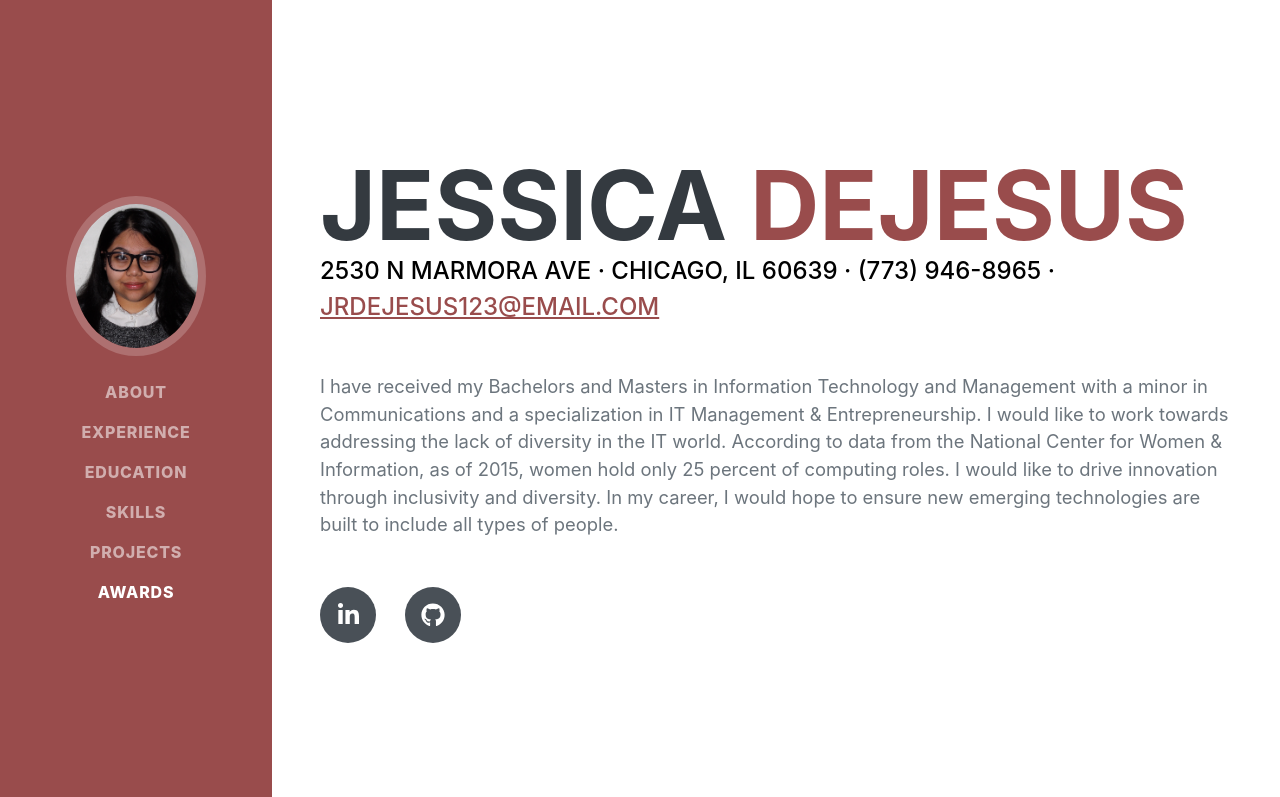
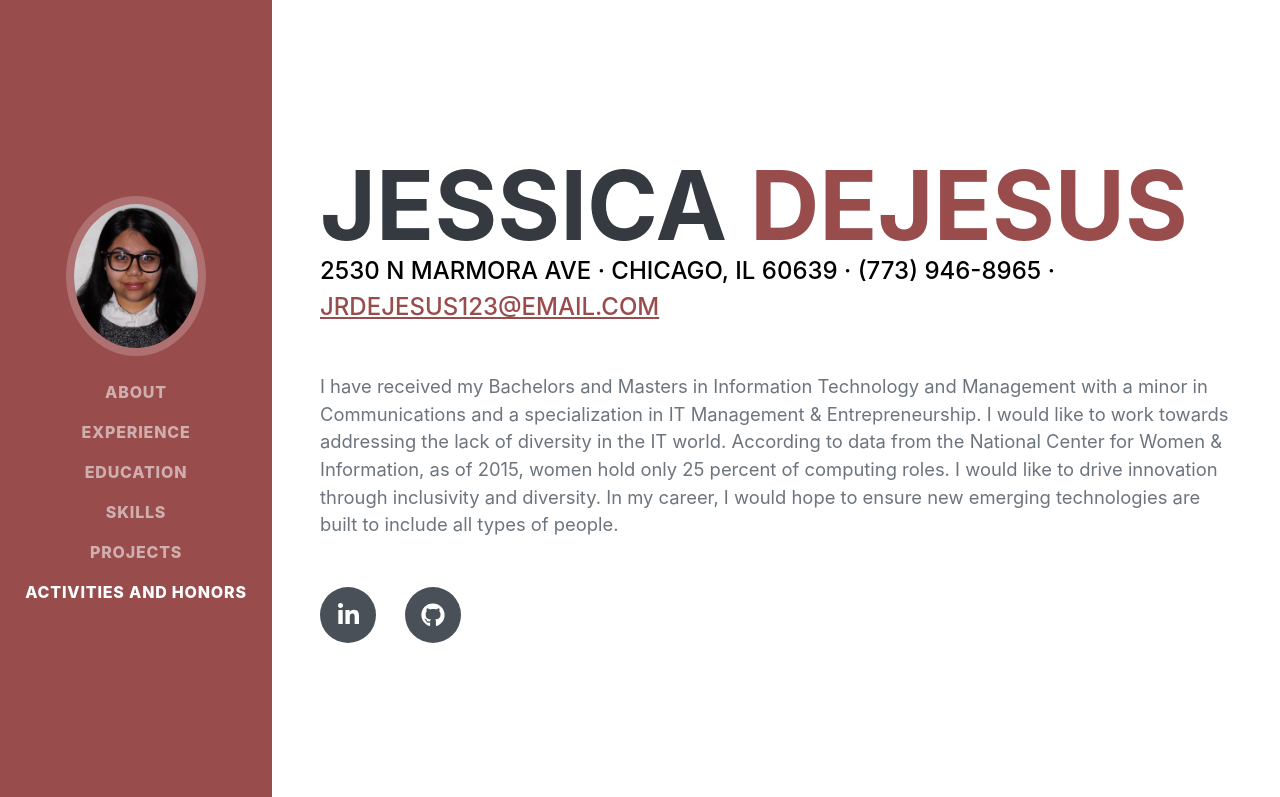
Before and after one commit to jdejesu2/dejesussite, a plain HTML site: page index.html in a window 1280 px wide. Shown: the top 797 px of the page. Drawn offline with nearby package versions, Linux system fonts and the light colour scheme; a web font is replaced by a local one.

Commit message:
correct menu option to reflect content

```diff
--- a/index.html
+++ b/index.html
@@ -30,7 +30,7 @@
                     <li class="nav-item"><a class="nav-link js-scroll-trigger" href="#education">Education</a></li>
                     <li class="nav-item"><a class="nav-link js-scroll-trigger" href="#skills">Skills</a></li>
                     <li class="nav-item"><a class="nav-link js-scroll-trigger" href="#interests">Projects</a></li>
-                    <li class="nav-item"><a class="nav-link js-scroll-trigger" href="#awards">Awards</a></li>
+                    <li class="nav-item"><a class="nav-link js-scroll-trigger" href="#awards">Activities and Honors</a></li>
                 </ul>
             </div>
         </nav>
```
